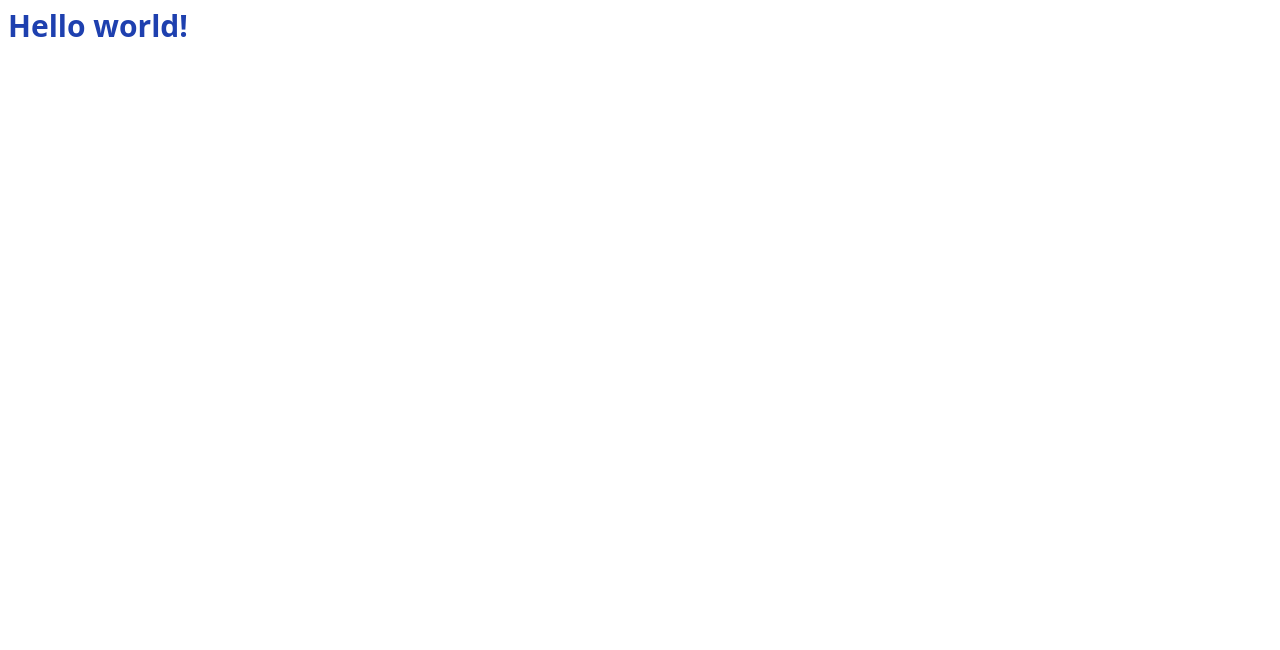
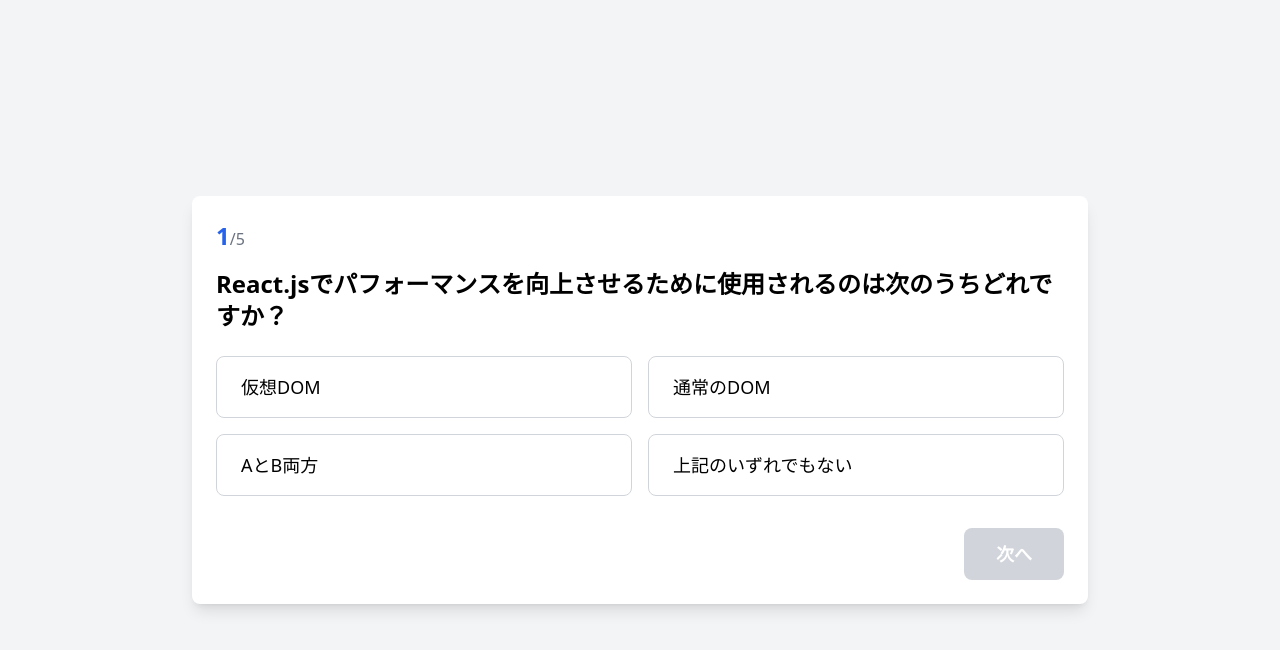
Before and after one commit to hirorotaka/simple-quiz-app, a React (Vite) app: page / in a window 1280 px wide. Shown: the top 650 px of the page. Built offline with nearby package versions, Linux system fonts and the light colour scheme.

Commit message:
クイズ機能の作成

```diff
--- a/src/App.tsx
+++ b/src/App.tsx
@@ -1,9 +1,14 @@
+import { useState } from 'react';
 import './App.css';
+import { Quiz } from './components/Quiz/Quiz';
+import { reactQuiz } from './quizConstants';
+import { Question } from './type/types';
 
 function App() {
+  const [questions, setQuestions] = useState<Question[]>(reactQuiz.questions);
   return (
     <>
-      <h1 className="m-2 text-3xl font-bold text-blue-800">Hello world!</h1>
+      <Quiz questions={questions} />
     </>
   );
 }
--- /dev/null
+++ b/src/components/Quiz/Quiz.tsx
@@ -0,0 +1,97 @@
+import { useState } from 'react';
+import { Question, ResultState } from '../../type/types';
+import { resultInitialState } from '../../quizConstants';
+
+interface QuizProps {
+  questions: Question[];
+}
+
+export const Quiz = ({ questions }: QuizProps) => {
+  // 現在の質問のインデックスを保持する状態変数
+  const [currentQuestionIndex, setCurrentQuestionIndex] = useState<number>(0);
+  //選択肢の番号を設定
+  const [answerIdx, setAnswerIdx] = useState<number | null>(null);
+  // 現在の質問・選択・答えの変数を取得
+  const { question, choices, type, correctAnswer } =
+    questions[currentQuestionIndex];
+  //回答の正誤を設定
+  const [answer, setAnswer] = useState<boolean>();
+
+  //点数と正解と不正解の結果を保持
+  const [result, setResult] = useState<ResultState>(resultInitialState);
+
+  const onAnwserClick = (answer: string, index: number) => {
+    console.log(answer, index);
+    setAnswerIdx(index);
+    //クリックした要素の文字列が同じ場合は正解と判定
+    if (answer === correctAnswer) {
+      setAnswer(true);
+    } else {
+      setAnswer(false);
+    }
+  };
+
+  //最終的な選択肢を取得して、回答結果を保存して次の質問へ遷移
+  const onClickNext = (finalAnswer: boolean) => {
+    setAnswerIdx(null);
+    setResult((prev) =>
+      finalAnswer
+        ? {
+            ...prev,
+            score: prev.score + 5,
+            correctAnswers: prev.correctAnswers + 1,
+          }
+        : {
+            ...prev,
+            wrongAnswers: prev.wrongAnswers + 1,
+          }
+    );
+
+    if (currentQuestionIndex !== questions.length - 1) {
+      //次の問題へ
+      setCurrentQuestionIndex((prev) => prev + 1);
+    } else {
+      //終了したら結果を表示
+      setCurrentQuestionIndex(0);
+      setAnswerIdx(null);
+    }
+  };
+
+  console.log(result);
+
+  return (
+    <div className="flex min-h-screen items-center justify-center bg-gray-100 px-4 sm:px-6 lg:px-8">
+      <div className="w-full max-w-4xl rounded-lg bg-white p-6 shadow-lg">
+        <div className="mb-4">
+          <span className="text-2xl font-bold text-blue-600">
+            {currentQuestionIndex + 1}
+          </span>
+          <span className="text-gray-500">/{questions.length}</span>
+        </div>
+        <h2 className="mb-6 text-2xl font-semibold">{question}</h2>
+
+        <ul className="grid grid-cols-1 gap-4 sm:grid-cols-2">
+          {choices?.map((answer, index) => (
+            <li
+              key={answer}
+              onClick={() => onAnwserClick(answer, index)}
+              className={`rounded-lg border border-gray-300 px-6 py-4 text-left text-lg  ${answerIdx === index ? 'bg-blue-500 text-white' : 'transition duration-150 ease-in-out hover:bg-gray-100 focus:outline-none focus:ring-2 focus:ring-blue-500'}`}
+            >
+              {answer}
+            </li>
+          ))}
+        </ul>
+
+        <div className="mt-8 flex justify-end">
+          <button
+            onClick={() => onClickNext(answer)}
+            disabled={answerIdx === null}
+            className={` ${answerIdx === null ? 'cursor-not-allowed bg-gray-300' : 'bg-blue-500 transition duration-150 ease-in-out hover:bg-blue-600 focus:outline-none focus:ring-2 focus:ring-blue-400 '} rounded-lg  px-8 py-3 text-lg font-semibold text-white `}
+          >
+            {currentQuestionIndex === question.length - 1 ? '終了' : '次へ'}
+          </button>
+        </div>
+      </div>
+    </div>
+  );
+};
--- /dev/null
+++ b/src/quizConstants.ts
@@ -0,0 +1,60 @@
+import { ResultState, ReactQuiz } from './type/types';
+
+export const reactQuiz: ReactQuiz = {
+  questions: [
+    {
+      question:
+        'React.jsでパフォーマンスを向上させるために使用されるのは次のうちどれですか？',
+      choices: ['仮想DOM', '通常のDOM', 'AとB両方', '上記のいずれでもない'],
+      type: 'singleSelect',
+      correctAnswer: '仮想DOM',
+    },
+    // {
+    //   question:
+    //     'コンポーネント間でデータを渡す方法を提供するのは_________です。',
+    //   type: 'textInput',
+    //   correctAnswer: 'props',
+    // },
+    {
+      question: 'ReactJSとは何ですか？',
+      choices: [
+        'サーバーサイドフレームワーク',
+        'ユーザーインターフェースフレームワーク',
+        'aとb両方',
+        '上記のいずれでもない',
+      ],
+      type: 'singleSelect',
+      correctAnswer: 'ユーザーインターフェースフレームワーク',
+    },
+    {
+      question:
+        '外部からコンポーネントにデータを渡すために使用されるものを特定してください。',
+      choices: ['引数付きのRender', 'setState', 'PropTypes', 'props'],
+      type: 'singleSelect',
+      correctAnswer: 'props',
+    },
+    {
+      question: 'React.jsはどの言語で書かれていますか？',
+      choices: ['Python', 'Java', 'C#', 'JavaScript'],
+      type: 'singleSelect',
+      correctAnswer: 'JavaScript',
+    },
+    {
+      question: 'Babelとは何ですか？',
+      choices: [
+        'JavaScriptインタプリタ',
+        'JavaScriptトランスパイラ',
+        'JavaScriptコンパイラ',
+        '上記のいずれでもない',
+      ],
+      type: 'singleSelect',
+      correctAnswer: 'JavaScriptコンパイラ',
+    },
+  ],
+};
+
+export const resultInitialState: ResultState = {
+  score: 0,
+  correctAnswers: 0,
+  wrongAnswers: 0,
+};
--- /dev/null
+++ b/src/type/types.ts
@@ -0,0 +1,22 @@
+// 質問の種類を定義
+type QuestionType = 'singleSelect' | 'textInput';
+
+// 質問のインターフェースを定義
+export interface Question {
+  question: string;
+  choices?: string[];
+  type: QuestionType;
+  correctAnswer: string;
+}
+
+// reactQuizオブジェクトの型を定義
+export interface ReactQuiz {
+  questions: Question[];
+}
+
+// resultInitialStateオブジェクトの型を定義
+export interface ResultState {
+  score: number;
+  correctAnswers: number;
+  wrongAnswers: number;
+}
```
